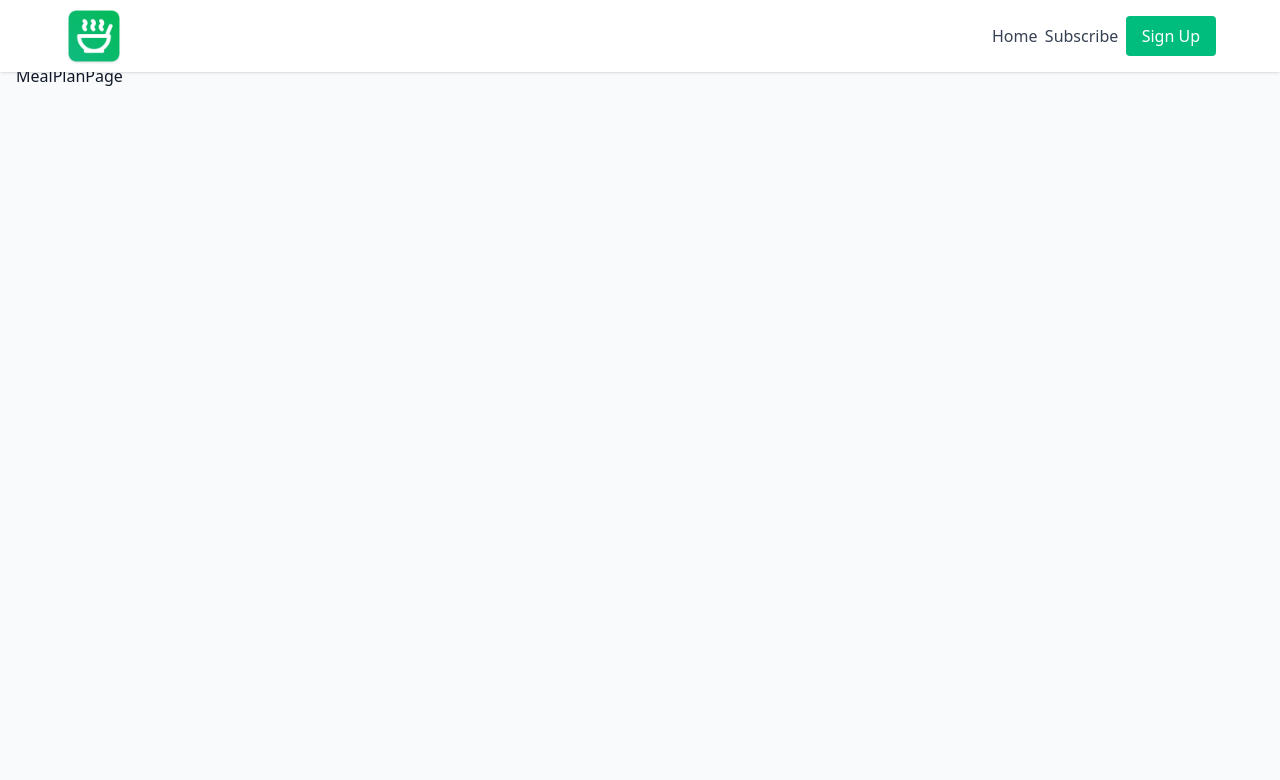
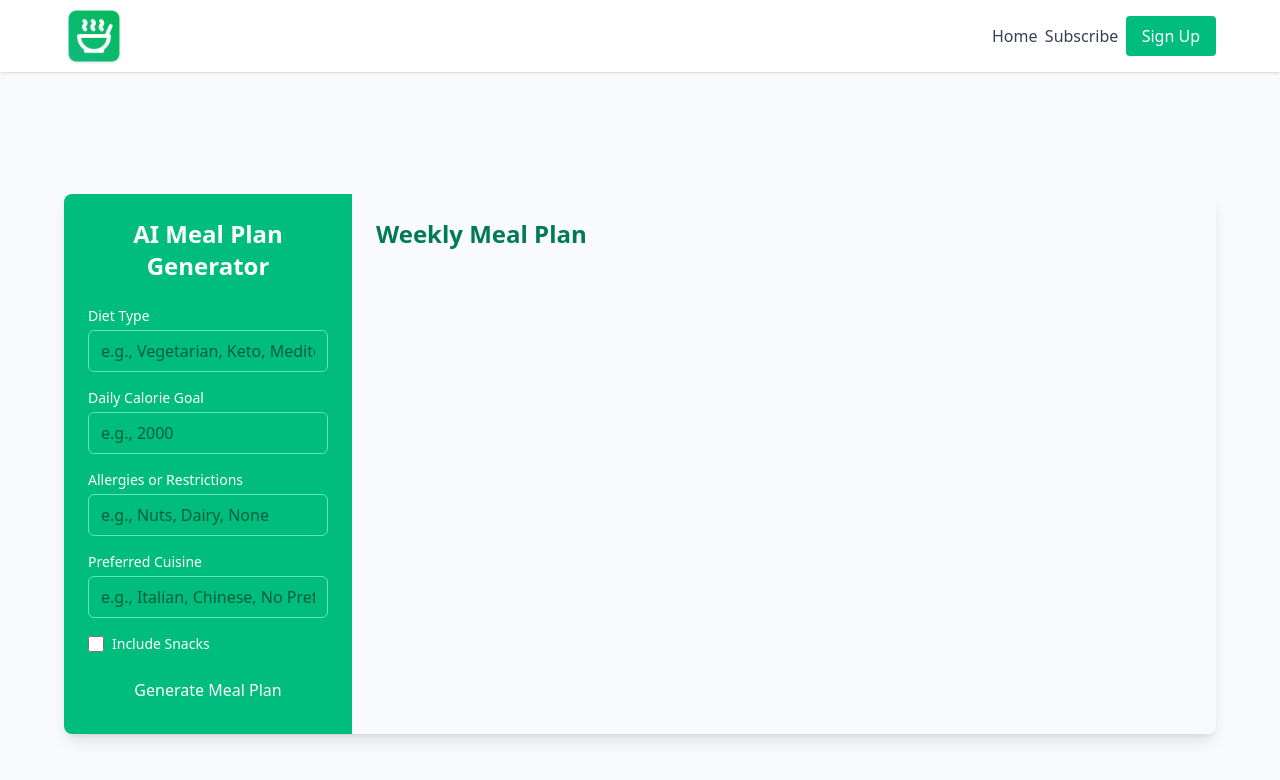
Before and after one commit to C11NJXX/meal-plan, a Next.js app: page /meal-plan in a window 1280 px wide. Shown: the top 780 px of the page. Built offline with nearby package versions, Linux system fonts and the light colour scheme; no server answers.

Commit message:
UI Design for mealplan page

```diff
--- a/app/meal-plan/page.tsx
+++ b/app/meal-plan/page.tsx
@@ -1,5 +1,145 @@
+"use client";
+interface MealPlanInput {
+  dietType: string;
+  calories: number;
+  allergies: string;
+  cuisine: string;
+  snacks: string;
+  days?: number;
+}
+
 const MealPlanPage = () => {
-  return <div>MealPlanPage</div>;
+  function handleSubmit(event: React.FormEvent<HTMLFormElement>) {
+    event.preventDefault();
+    //dietType: formData.get("dietType")?.toString()calories: Number( formData.get("calories"))2000allergies: formData.get("allergies")?.toString()cuisine: formData.get("cuisine")?.toString()usnacks: formData.get("snacks")?.tostring( )days: 7
+    const formData = new FormData(event.currentTarget);
+    const payload: MealPlanInput = {
+      dietType: formData.get("dietType")?.toString() || "",
+      calories: Number(formData.get("calories")) || 2000,
+      allergies: formData.get("allergies")?.toString() || "",
+      cuisine: formData.get("cuisine")?.toString() || "",
+      snacks: formData.get("snacks")?.toString() || "",
+      days: 7, // Ensure a weekly plan is generated
+    };
+
+    console.log(payload);
+  }
+
+  return (
+    <div className="min-h-screen flex items-center justify-center  p-4">
+      <div className="w-full max-w-6xl flex flex-col md:flex-row bg-white shadow-lg rounded-lg overflow-hidden">
+        {/* Left Panel: Form */}
+        <div className="w-full md:w-1/3 lg:w-1/4 p-6 bg-emerald-500 text-white">
+          <h1 className="text-2xl font-bold mb-6 text-center">
+            AI Meal Plan Generator
+          </h1>
+          <form className="space-y-4" onSubmit={handleSubmit}>
+            {/* Diet Type */}
+            <div>
+              <label
+                htmlFor="dietType"
+                className="block text-sm font-medium mb-1"
+              >
+                Diet Type
+              </label>
+              <input
+                type="text"
+                id="dietType"
+                name="dietType"
+                required
+                placeholder="e.g., Vegetarian, Keto, Mediterranean"
+                className="w-full px-3 py-2 border border-emerald-300 rounded-md text-black focus:outline-none focus:ring-2 focus:ring-emerald-400"
+              />
+            </div>
+
+            {/* Calories */}
+            <div>
+              <label
+                htmlFor="calories"
+                className="block text-sm font-medium mb-1"
+              >
+                Daily Calorie Goal
+              </label>
+              <input
+                type="number"
+                id="calories"
+                name="calories"
+                required
+                min={500}
+                max={5000}
+                placeholder="e.g., 2000"
+                className="w-full px-3 py-2 border border-emerald-300 rounded-md text-black focus:outline-none focus:ring-2 focus:ring-emerald-400"
+              />
+            </div>
+
+            {/* Allergies */}
+            <div>
+              <label
+                htmlFor="allergies"
+                className="block text-sm font-medium mb-1"
+              >
+                Allergies or Restrictions
+              </label>
+              <input
+                type="text"
+                id="allergies"
+                name="allergies"
+                placeholder="e.g., Nuts, Dairy, None"
+                className="w-full px-3 py-2 border border-emerald-300 rounded-md text-black focus:outline-none focus:ring-2 focus:ring-emerald-400"
+              />
+            </div>
+
+            {/* Preferred Cuisine */}
+            <div>
+              <label
+                htmlFor="cuisine"
+                className="block text-sm font-medium mb-1"
+              >
+                Preferred Cuisine
+              </label>
+              <input
+                type="text"
+                id="cuisine"
+                name="cuisine"
+                className="w-full px-3 py-2 border border-emerald-300 rounded-md text-black focus:outline-none focus:ring-2 focus:ring-emerald-400"
+                placeholder="e.g., Italian, Chinese, No Preference"
+              />
+            </div>
+
+            {/* Snacks */}
+            <div className="flex items-center">
+              <input
+                type="checkbox"
+                id="snacks"
+                name="snacks"
+                className="h-4 w-4 text-emerald-300 border-emerald-300 rounded"
+              />
+              <label htmlFor="snacks" className="ml-2 block text-sm text-white">
+                Include Snacks
+              </label>
+            </div>
+
+            {/* Submit Button */}
+            <div>
+              <button
+                type="submit"
+                className={`w-full bg-emerald-500 text-white py-2 px-4 rounded-md hover:bg-emerald-600 transition-colors`}
+              >
+                Generate Meal Plan
+              </button>
+            </div>
+          </form>
+        </div>
+
+        {/* Right Panel: Weekly Meal Plan Display */}
+        <div className="w-full md:w-2/3 lg:w-3/4 p-6 bg-gray-50">
+          <h2 className="text-2xl font-bold mb-6 text-emerald-700">
+            Weekly Meal Plan
+          </h2>
+        </div>
+      </div>
+    </div>
+  );
 };
 
 export default MealPlanPage;
```
